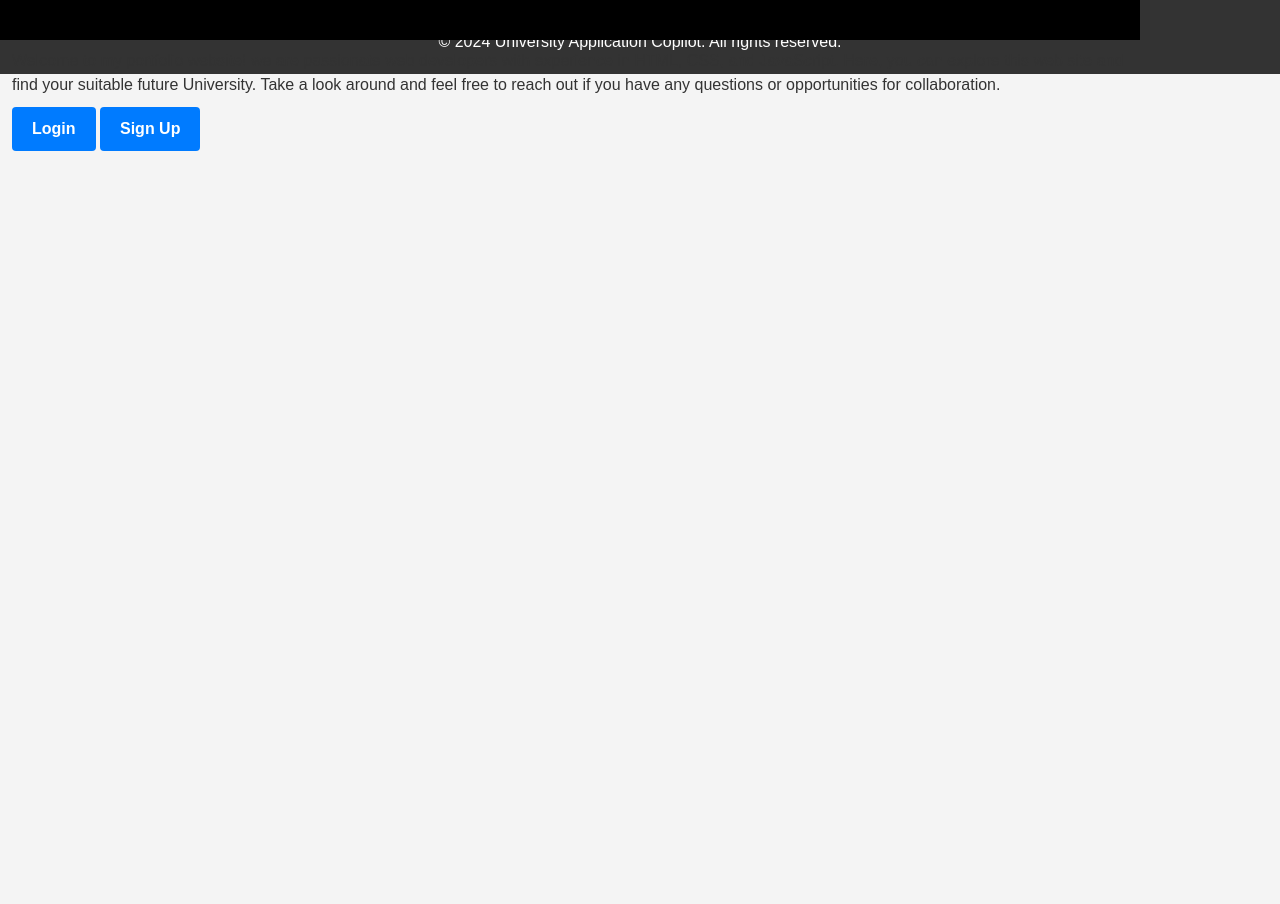
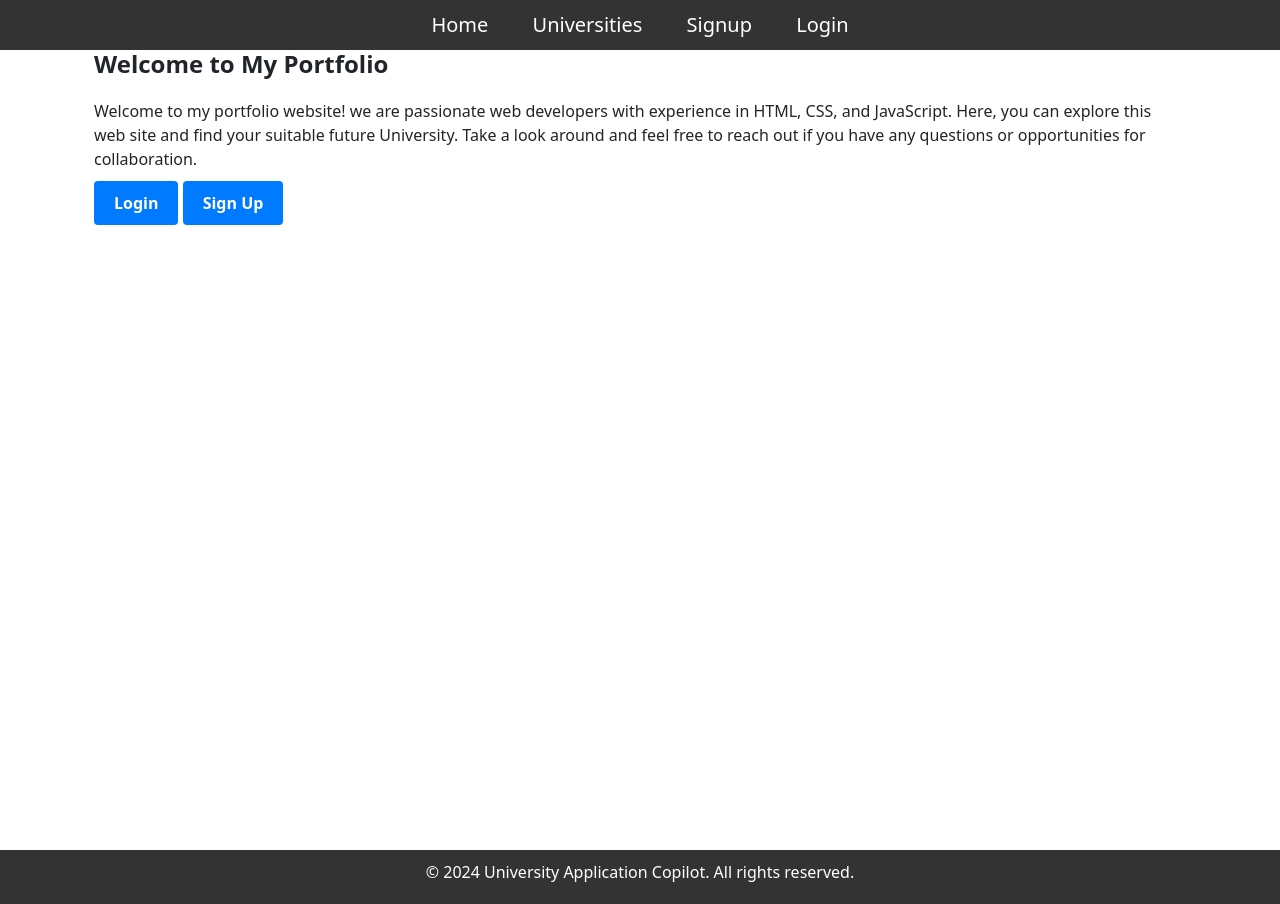
Before and after one commit to RangiraDave/My_portfolio_project_V1, a Flask app: page / in a window 1280 px wide. Before the commit the page ends 151 px from the top, so only its background shows below. Run offline with Flask 3, Linux system fonts and the light colour scheme.

Commit message:
Corrected the styles

```diff
--- a/app/static/css/style.css
+++ b/app/static/css/style.css
@@ -1,17 +1,12 @@
 /* Common Styles */
-/* Reset default margin and padding for all elements */
-* {
-    margin: 0;
-    padding: 0;
-    box-sizing: border-box;
-}
+/* Reset default margin and padding for all elements
+body {
+    background-color: rgb(153, 184, 201);
+    background-repeat:no-repeat;
+    background-position: center;
 
-body {
-    font-family: Arial, sans-serif;
-    font-size: 16px;
-    line-height: 1.5;
-    color: #333;
-    background-color: #f4f4f4;
+    background-size: 500px 650px;
+
 }
 
 .container {
@@ -20,8 +15,7 @@ body {
     position: fixed;
     top:0px;
     left: 0px;
-    width: 100%;
-
+    width: 100%
 }
 
 /* Header Styles */
@@ -72,7 +66,7 @@ button, .btn {
 }
 
 .btn:hover {
-    background-color: white;
+    background-color: #0056b3;
 }
 
 /* Forms */
@@ -112,14 +106,27 @@ footer {
 }
 
 /* Links */
-a {
-    color: #007bff;
-    text-decoration: none;
-}
+nav ul {
+    list-style-type: none;
+    margin:0;
+    padding:0;
+  }
 
-a:hover {
-    text-decoration: underline;
-}
+ li {
+    display: inline;
+  }
+  a {
+    color:white;
+    display: inline;
+  padding: 20px 20px;
+  text-decoration: none;
+  font-size: 20px;
+  }
+  nav ul li a:hover {
+    color: white;
+    background-color: aqua;
+  }
+
 
 /* Script Styles */
 script {
@@ -127,3 +134,7 @@ script {
     left: 0;
     bottom: 0;
 }
+
+main {
+    height: 100vh;
+}
```
